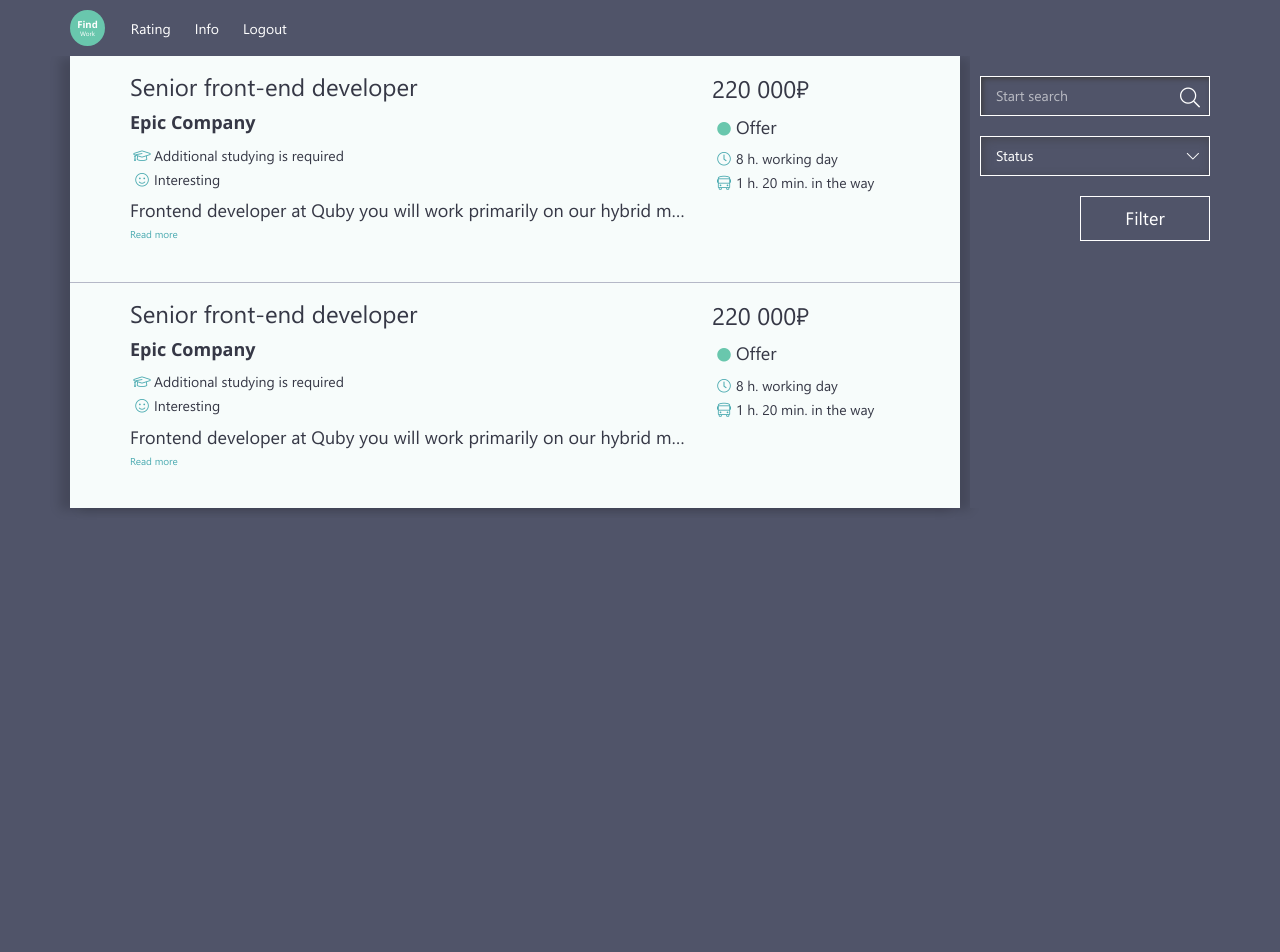
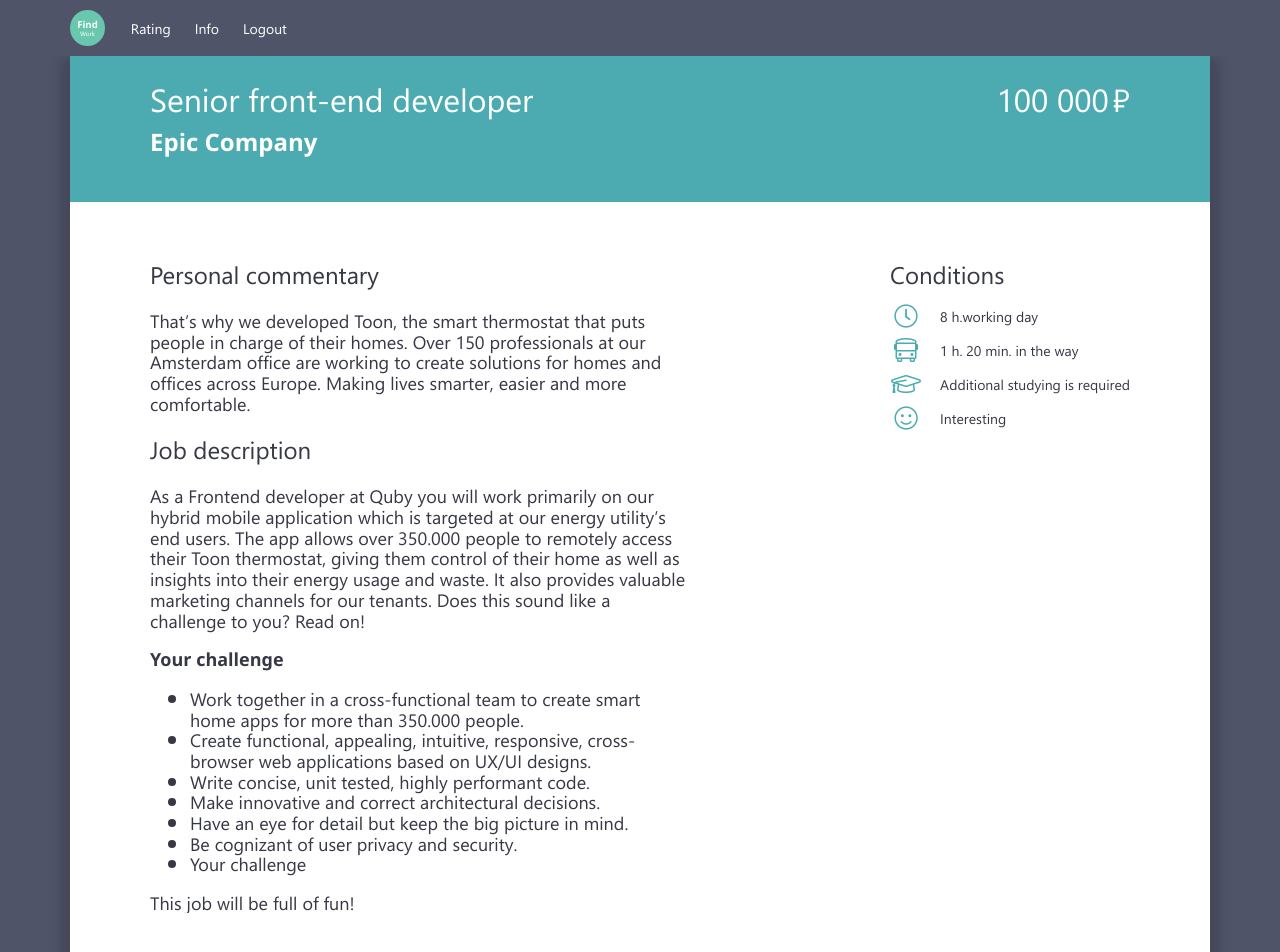
Before and after one commit to ArtemeeSenin/job-search-app, a React (Create React App) app: page /rating in a window 1280 px wide. Shown: the top 952 px of the page. Before the commit the page ends 800 px from the top, so only its background shows below. Built offline with nearby package versions, Linux system fonts and the light colour scheme.

Commit message:
vacancy card components

```diff
--- a/src/App.jsx
+++ b/src/App.jsx
@@ -1,6 +1,7 @@
 import React, { Component, Fragment } from 'react';
 import NavMenu from './components/containers/NavMenu'
-import Rating from './components/Rating'
+// import Rating from './components/Rating'
+import VacancyCard from './components/VacancyCard'
 
 class App extends Component {
   render() {
@@ -9,7 +10,7 @@
           <NavMenu />
           <main className="page-content">
             <div className="container">
-              <Rating />
+              <VacancyCard />
             </div>
           </main>
       </Fragment>
--- /dev/null
+++ b/src/components/VacancyCard.jsx
@@ -0,0 +1,27 @@
+import React , { Fragment } from 'react'
+import CardHeader from './containers/CardHeader'
+import CardContent from './containers/CardContent'
+import CardFooter from './containers/CardFooter'
+
+const data = {
+    position: "Senior front-end developer",
+    company: "Epic Company",
+    salaryNumber: "220 000",
+    salaryCurrency: "₽",
+    status: "Offer",
+    workingDay: "8 h.",
+    inTheWay: "1 h. 20 min.",
+    additionalStudying: true,
+    interesting: "smile",
+    comment: "Frontend developer at Quby you will work primarily on our hybrid mobile application which is targeted at our energy utility’s end users. Frontend developer at Quby you will work primarily on our hybrid mobile application which is targeted at our energy utility’s end users."
+}
+
+const VacancyCard = () => (
+    <article className="card-info">
+        <CardHeader data={{name: data.position, company: data.company}}/>
+        <CardContent />
+        <CardFooter />
+    </article>
+)
+
+export default VacancyCard;
--- /dev/null
+++ b/src/components/containers/CardContent.jsx
@@ -0,0 +1,69 @@
+import React from 'react'
+import FeatureList from './FeatureList';
+
+const features = [
+    {
+        type: "clock",
+        text: "8 h.working day"
+    },
+    {
+        type: "bus",
+        text: "1 h. 20 min. in the way"
+    },
+    {
+        type: "graduation-cap",
+        text: "Additional studying is required"
+    },
+    {
+        type: "smile",
+        text: "Interesting"
+    },
+]
+
+const CardContent = () => (
+    <div className="card-info__content">
+        <section className="card-info__comment">
+            <h3 className="heading heading--large">Personal commentary</h3>
+            <div className="card-info__comment-text">
+                <p>That’s why we developed Toon, the smart thermostat that puts people in charge of their homes.
+                    Over 150 professionals at our Amsterdam office are working to create solutions for homes and offices across Europe.
+                            Making lives smarter, easier and more comfortable.</p>
+            </div>
+            <div className="card-info__action-buttons">
+                <button className="button button--action-read-more" type="button">Read more</button>
+                <button className="button button--action-read-less" type="button">Read less</button>
+            </div>
+        </section>
+        <section className="card-info__conditions">
+            <h3 className="heading heading--large card-info__conditions-heading">Conditions</h3>
+            <FeatureList data={ features }/>
+        </section>
+        <section className="card-info__description">
+            <h3 className="heading heading--large">Job description</h3>
+            <div className="card-info__description-text">
+                <p>As a Frontend developer at Quby you will work primarily on our hybrid mobile application which is targeted at our
+                    energy utility’s end users. The app allows over 350.000 people to remotely access their Toon thermostat, giving
+                    them
+                    control of their home as well as insights into their energy usage and waste. It also provides valuable marketing
+                            channels for our tenants. Does this sound like a challenge to you? Read on!</p>
+                <p><b>Your challenge</b></p>
+                <ul>
+                    <li>Work together in a cross-functional team to create smart home apps for more than 350.000 people.</li>
+                    <li>Create functional, appealing, intuitive, responsive, cross-browser web applications based on UX/UI designs.</li>
+                    <li>Write concise, unit tested, highly performant code.</li>
+                    <li>Make innovative and correct architectural decisions.</li>
+                    <li>Have an eye for detail but keep the big picture in mind.</li>
+                    <li>Be cognizant of user privacy and security.</li>
+                    <li>Your challenge</li>
+                </ul>
+                <p>This job will be full of fun!</p>
+            </div>
+            <div className="card-info__action-buttons">
+                <button className="button button--action-read-more" type="button">Read more</button>
+                <button className="button button--action-read-less" type="button">Read less</button>
+            </div>
+        </section>
+    </div>
+)
+
+export default CardContent;
--- /dev/null
+++ b/src/components/containers/CardFooter.jsx
@@ -0,0 +1,12 @@
+import React from 'react'
+
+const CardFooter = () => (
+    <footer className="card-info__footer">
+        <div className="card-info__footer-buttons-container">
+            <a className="button" to="/rating">See rating</a>
+            <a className="button" to="/edit-job">Edit</a>
+        </div>
+    </footer>
+)
+
+export default CardFooter;
--- /dev/null
+++ b/src/components/containers/CardHeader.jsx
@@ -0,0 +1,18 @@
+import React from 'react'
+
+const CardHeader = ({ data }) => (
+    <header className="card-info__header">
+        <div className="card-info__header-vacancy">
+            <h1 className="card-info__header-vacancy-position">{ data.name }</h1>
+            {data.company ? <h2 className="card-info__header-vacancy-company"><a to="/info-card-company">{ data.company }</a></h2> : null}
+        </div>
+        <div className="card-info__header-salary">
+            <h2 className="card-info__header-salary-amount">
+                <span className="card-info__header-salary-amount-number">100 000</span>
+                <span className="card-info__header-salary-amount-currency">₽</span>
+            </h2>
+        </div>
+    </header>
+)
+
+export default CardHeader;
--- /dev/null
+++ b/src/components/containers/FeatureList.jsx
@@ -0,0 +1,14 @@
+import React from 'react'
+
+const FeatureList = ({ data }) => (
+    <ul className="card-info__conditions-list">
+        {data.map( ({text, type}, key) => (
+            <li key={key} className="card-info__conditions-list-item">
+                <i className={`fal fa-${type}`}></i>
+                <span className="card-info__conditions-list-item-text">{ text }</span>
+            </li>
+        ))}
+    </ul>
+)
+
+export default FeatureList;
--- a/src/components/containers/RatingTable.jsx
+++ b/src/components/containers/RatingTable.jsx
@@ -31,8 +31,8 @@
         <div className="rating-table">
             <table className="rating-table__table">
                 <tbody>
-                    { vacancyList.map( (vacancy) => (
-                        <RatingTableVacancy data={vacancy}/>
+                    { vacancyList.map( (vacancy, key) => (
+                        <RatingTableVacancy key={key} data={vacancy}/>
                     ))}
                 </tbody>
             </table>
--- a/src/styles/blocks/card-info.scss
+++ b/src/styles/blocks/card-info.scss
@@ -26,6 +26,7 @@
                 margin: 0;
                 font-size: $font-size-large;
                 font-weight: bold;
+                cursor: pointer;
 
                 a {
                     color: inherit;
```
